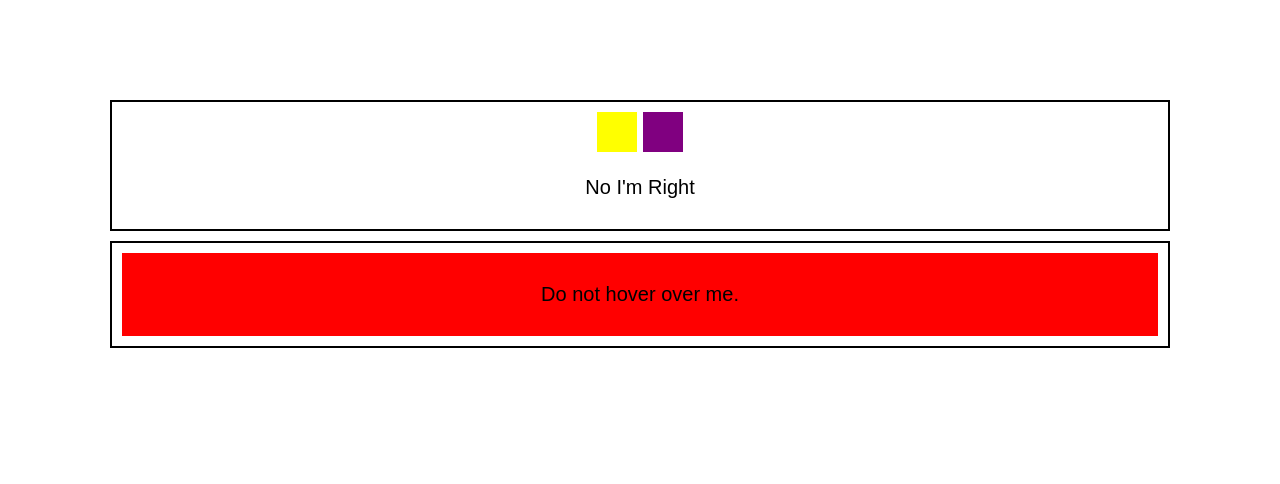
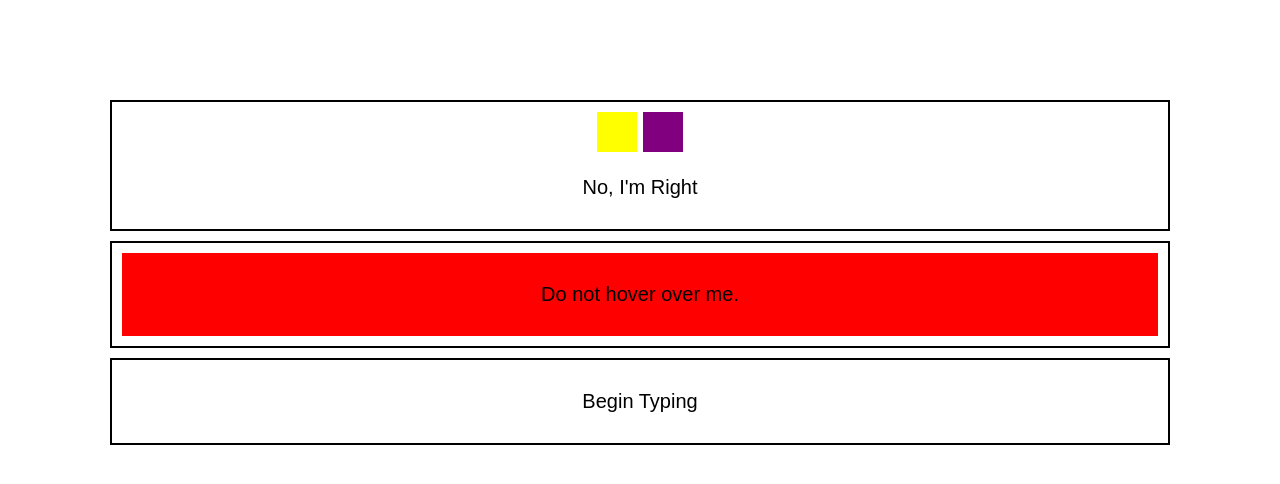
Before and after one commit to pennmeg/js_practice, a plain HTML site: page index.html in a window 1280 px wide. Both pictures are taken after a click on the button 662 px from the left and 132 px from the top of the page. Drawn offline with nearby package versions, Linux system fonts and the light colour scheme.

Commit message:
keypress function

```diff
--- a/index.html
+++ b/index.html
@@ -16,6 +16,9 @@
         <p>Do not hover over me.</p>
       </div>
     </div>
+    <div class="challenge">
+      <p id="keystroke">Begin Typing</p>
+    </div>
   <script src="https://ajax.googleapis.com/ajax/libs/jquery/1.7.2/jquery.min.js" type="text/javascript"></script>
   <script src="scripts.js" type="text/javascript"></script>
 
--- a/scripts.js
+++ b/scripts.js
@@ -9,7 +9,7 @@ $(document).ready(function () {
   });
   purpleButton.addEventListener("click", function(e){
     console.log("--- purple button clicked ---");
-    buttonText.innerText = "No I'm Right";
+    buttonText.innerText = "No, I'm Right";
   });
   // Hover Challenge
   $("#hoverBox").mouseenter(function(e){
@@ -21,4 +21,9 @@ $(document).ready(function () {
     hoverBox.innerHTML = "<p>Do not hover over me.</p>";
     hoverBox.style = "background-color: red";
   });
+  // Keypress function
+  $(document).keypress(function(event){
+    console.log("--- keypress ---");
+    $("#keystroke").text(String.fromCharCode(event.which));
+  });
 });
```
